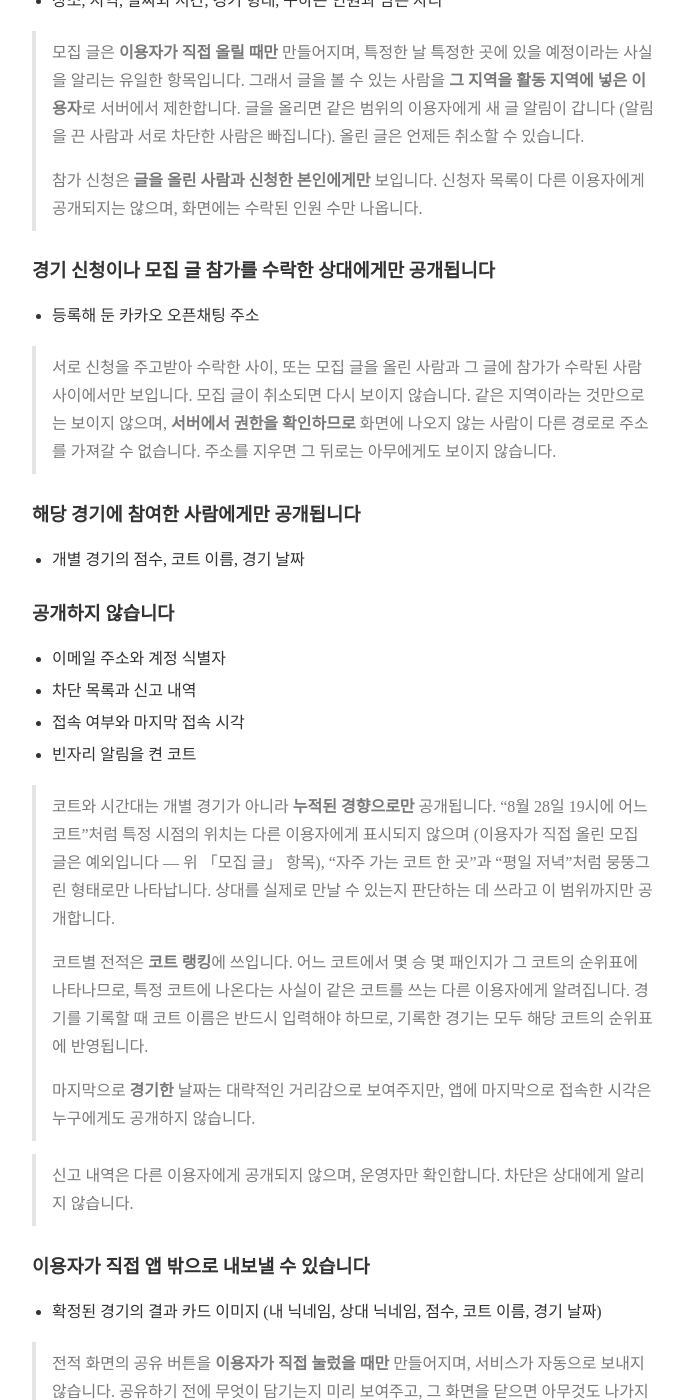
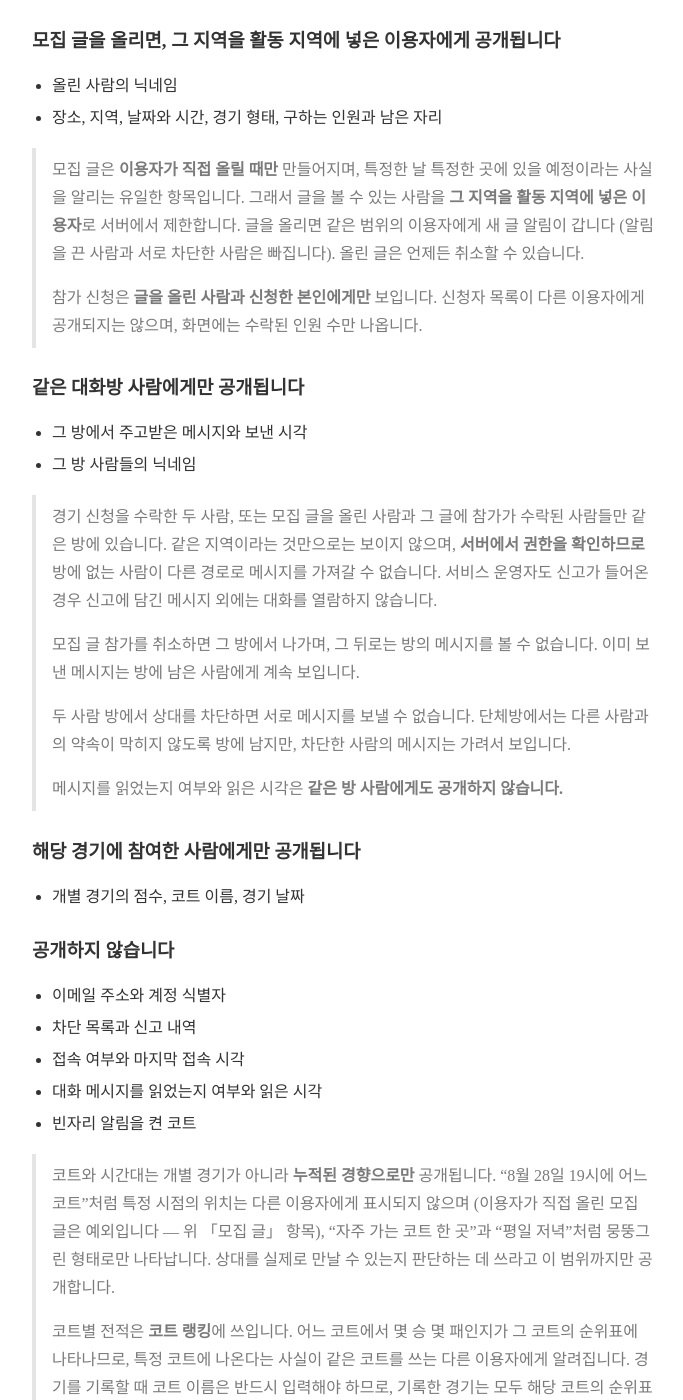
Before and after one commit to supremest35/supremest35.github.io, a Jekyll site: the page built from courtleague/privacy.md, in a window 1280 px wide and 1400 px high, scrolled down 3058 px. Shown: the whole window, without its empty margins (288-971 px from the left). Built offline with Jekyll 4.4.1, drawn with Linux system fonts in a browser that asks for light colours; nearby versions of some CDN libraries; some of the changed text lies outside the part shown.

Commit message:
코트리그 개인정보처리방침·이용약관 개정 — 앱 안 대화 (2026-10-15)
- 개인정보처리방침: 대화 메시지·읽은 시각 수집, 90일 보관, 신고 시 메시지 보관,
  알림 위탁에 메시지 앞부분, 오픈채팅 주소 삭제 (2026-10-15 시행)
- 이용약관: 모집 글·대화·빈자리 알림 용어와 조항 추가 (2026-10-15 공고, 10-22 시행)

```diff
--- a/courtleague/privacy.md
+++ b/courtleague/privacy.md
@@ -31,7 +31,6 @@ no_sidebar: true
 
 **이용자가 직접 입력하는 항목 (선택)**
 - 함께 볼 지역 (대표 지역 외에 최대 5곳까지 고름 — 그 지역 이용자도 매칭 목록에 나오게 하는 데 씀)
-- 카카오 오픈채팅 주소 (경기 약속을 잡을 때 씀)
 - 칠 수 있는 요일과 시간대 (요일 7개 × 오전·낮·저녁 중 고름 — 시간이 겹치는 상대를 매칭 목록 위로 올리는 데 씀)
 - 빈자리 알림을 받을 코트 (고른 공공 테니스장에 예약 빈자리가 나면 알리는 데 씀)
 
@@ -44,11 +43,9 @@ no_sidebar: true
 > 보이는 범위는 이전과 같으며 넓어지지 않았습니다.
 > [내 정보] → [프로필 수정]에서 확인하고 바꿀 수 있습니다.
 
-> 오픈채팅 주소와 칠 수 있는 시간은 **넣지 않아도 서비스를 모두 이용할 수 있습니다.**
-> 칠 수 있는 시간을 고르지 않으면 매칭 목록은 고른 사람과 똑같이 보이고, 순서만 다릅니다.
-> 서비스는 카카오톡 아이디나 전화번호를 받지 않으며, 오픈채팅이 아닌 주소는
-> 입력 자체가 되지 않습니다. 대화는 카카오톡에서 이루어지므로
-> **서비스는 대화 내용을 수집하거나 보관하지 않습니다.**
+> 칠 수 있는 시간은 **고르지 않아도 서비스를 모두 이용할 수 있습니다.**
+> 고르지 않으면 매칭 목록은 고른 사람과 똑같이 보이고, 순서만 다릅니다.
+> 서비스는 카카오톡 아이디나 전화번호를 받지 않습니다.
 
 > 빈자리 알림을 켠 코트는 **본인만 볼 수 있으며 다른 이용자에게 공개되지 않습니다.**
 > 서비스는 용인시 공공체육시설 통합예약 사이트에 **공개된 빈자리 정보**를 주기적으로
@@ -62,10 +59,17 @@ no_sidebar: true
 - 경기 신청·수락·거절 내역 (신청할 때 두 사람의 칠 수 있는 시간이 겹치면, 겹치는 칸 하나가 제안 시간대로 신청에 함께 담깁니다)
 - 모집 글: 올린 사람, 장소(코트를 고르거나 40자 이내로 직접 입력), 지역, 날짜와 시간, 경기 형태(단식·복식·난타), 구하는 인원
 - 모집 글 참가 신청·수락·거절 내역
+- 대화: 같은 대화방 사람끼리 주고받은 메시지(글자만), 보낸 사람, 보낸 시각
+- 대화방마다 마지막으로 읽은 시각 (안 읽은 메시지 수를 세는 데 씀)
 - 동네 새 모집 글 알림을 받을지 여부
-- 차단 목록, 신고 내역(신고 사유 및 대상)
+- 차단 목록, 신고 내역(신고 사유 및 대상, 대화에서 신고한 경우 신고 직전의 최근 메시지 20개)
 - 기기 알림 토큰 (푸시 알림을 보낼 곳을 식별하는 값)
 - 접속 로그, 기기·브라우저 정보, IP 등 (서비스 운영·보안 목적, 인증/DB 제공자를 통해 처리)
+
+> 대화방은 **이용자가 만들지 않고 저절로 열립니다.** 경기 신청이 수락되면 두 사람의 방이,
+> 모집 글 참가가 수락되면 올린 사람과 참가가 확정된 사람들의 방이 열립니다.
+> 사진과 파일은 주고받을 수 없고 글자만 보냅니다.
+> 메시지는 그 방의 **마지막 메시지 뒤 90일이 지나면 삭제**합니다.
 
 > 기기 알림 토큰은 알림을 **어느 기기로 보낼지**만 가리키는 값이며,
 > 전화번호나 기기 고유번호가 아닙니다. 앱을 지우거나 로그아웃하면 삭제되고,
@@ -120,15 +124,23 @@ no_sidebar: true
 > 참가 신청은 **글을 올린 사람과 신청한 본인에게만** 보입니다.
 > 신청자 목록이 다른 이용자에게 공개되지는 않으며, 화면에는 수락된 인원 수만 나옵니다.
 
-### 경기 신청이나 모집 글 참가를 수락한 상대에게만 공개됩니다
+### 같은 대화방 사람에게만 공개됩니다
 
-- 등록해 둔 카카오 오픈채팅 주소
+- 그 방에서 주고받은 메시지와 보낸 시각
+- 그 방 사람들의 닉네임
 
-> 서로 신청을 주고받아 수락한 사이, 또는 모집 글을 올린 사람과 그 글에 참가가
-> 수락된 사람 사이에서만 보입니다. 모집 글이 취소되면 다시 보이지 않습니다.
-> 같은 지역이라는 것만으로는 보이지 않으며, **서버에서 권한을 확인하므로**
-> 화면에 나오지 않는 사람이 다른 경로로 주소를 가져갈 수 없습니다.
-> 주소를 지우면 그 뒤로는 아무에게도 보이지 않습니다.
+> 경기 신청을 수락한 두 사람, 또는 모집 글을 올린 사람과 그 글에 참가가 수락된
+> 사람들만 같은 방에 있습니다. 같은 지역이라는 것만으로는 보이지 않으며,
+> **서버에서 권한을 확인하므로** 방에 없는 사람이 다른 경로로 메시지를 가져갈 수 없습니다.
+> 서비스 운영자도 신고가 들어온 경우 신고에 담긴 메시지 외에는 대화를 열람하지 않습니다.
+>
+> 모집 글 참가를 취소하면 그 방에서 나가며, 그 뒤로는 방의 메시지를 볼 수 없습니다.
+> 이미 보낸 메시지는 방에 남은 사람에게 계속 보입니다.
+>
+> 두 사람 방에서 상대를 차단하면 서로 메시지를 보낼 수 없습니다. 단체방에서는
+> 다른 사람과의 약속이 막히지 않도록 방에 남지만, 차단한 사람의 메시지는 가려서 보입니다.
+>
+> 메시지를 읽었는지 여부와 읽은 시각은 **같은 방 사람에게도 공개하지 않습니다.**
 
 ### 해당 경기에 참여한 사람에게만 공개됩니다
 
@@ -139,6 +151,7 @@ no_sidebar: true
 - 이메일 주소와 계정 식별자
 - 차단 목록과 신고 내역
 - 접속 여부와 마지막 접속 시각
+- 대화 메시지를 읽었는지 여부와 읽은 시각
 - 빈자리 알림을 켠 코트
 
 > 코트와 시간대는 개별 경기가 아니라 **누적된 경향으로만** 공개됩니다.
@@ -171,19 +184,22 @@ no_sidebar: true
 - 회원 가입·식별·인증, 서비스 로그인 유지
 - 동네 기반 상대 매칭 및 경기 신청/수락 처리
 - 모집 글 게시와 참가 신청/수락 처리
+- 매칭된 사람끼리의 앱 안 대화 (경기·모집 약속 잡기)
 - 경기 결과 기록 및 승률·상대전적·레이팅·랭킹 산정
-- 경기 신청·수락, 결과 확인 요청, 지켜보는 코트의 예약 빈자리, 동네 새 모집 글과 참가 신청·수락 등 알림 발송
+- 경기 신청·수락, 결과 확인 요청, 지켜보는 코트의 예약 빈자리, 동네 새 모집 글과 참가 신청·수락, 새 대화 메시지 등 알림 발송
 - 이용자 보호(차단·신고 처리), 부정 이용·허위 기록 방지
 - 서비스 운영·보안, 문의 응대
 
 ## 4. 개인정보의 보유·이용 기간
 
 - 원칙적으로 **회원 탈퇴 시 지체 없이 파기**합니다.
-  탈퇴하면 프로필·경기 기록·경기 신청·모집 글과 참가 신청·차단 내역·코트 알림 설정이 함께 삭제됩니다.
+  탈퇴하면 프로필·경기 기록·경기 신청·모집 글과 참가 신청·보낸 대화 메시지·차단 내역·코트 알림 설정이 함께 삭제됩니다.
+- 대화 메시지는 탈퇴 전이라도 그 방의 **마지막 메시지 뒤 90일이 지나면** 삭제합니다.
 - 서비스는 접속 로그를 **자체적으로 수집·보관하지 않으며**, 인증·데이터베이스
   제공자가 운영·보안 목적으로 보관하는 기록은 해당 제공자의 정책에 따릅니다.
 - 관련 법령에서 별도의 보존 의무를 정한 경우 그 기간 동안 보관합니다.
 - 신고 내역은 반복 위반 확인을 위해 보관하며, 늦어도 **탈퇴일로부터 1년 이내**에 파기합니다.
+  대화에서 신고하며 함께 담긴 메시지도 같은 기간 보관합니다.
 
 > 참고: 탈퇴한 이용자와 **함께 치른 경기는 상대방의 기록에서도 삭제**됩니다.
 > 경기 기록은 참여자 전원의 기록이므로 한 명이 탈퇴하면 그 경기가 모두에게서 사라지며,
@@ -203,7 +219,7 @@ no_sidebar: true
 | Supabase, Inc. | 회원 인증, 데이터베이스 저장·운영 | 위 1번의 수집 항목 전체 | 인도 (AWS ap-south-1, 뭄바이) | 서비스 이용 시 네트워크를 통해 전송 | 위탁 계약 종료 또는 회원 탈퇴 시까지 |
 | 주식회사 카카오 | 카카오 로그인 인증 | 계정 식별자, 닉네임 | 대한민국 | 로그인 시 전송 | 인증 처리 목적 달성 시까지 |
 | Google LLC | 구글 로그인 인증 | 계정 식별자, 이메일 | 미국 | 로그인 시 전송 | 인증 처리 목적 달성 시까지 |
-| Google LLC | 푸시 알림 발송 (Firebase Cloud Messaging) | 기기 알림 토큰, 알림 문구(상대 닉네임, 코트 이름·빈 시간, 모집 글의 장소·시간 포함) | 미국 | 알림을 보낼 때 전송 | 발송 목적 달성 시까지 |
+| Google LLC | 푸시 알림 발송 (Firebase Cloud Messaging) | 기기 알림 토큰, 알림 문구(상대 닉네임, 코트 이름·빈 시간, 모집 글의 장소·시간, 새 대화 메시지의 앞 80자 포함) | 미국 | 알림을 보낼 때 전송 | 발송 목적 달성 시까지 |
 
 > 이용자는 개인정보의 국외 이전을 거부할 수 있으며, 이 경우 서비스 이용이 제한될 수 있습니다.
 
@@ -213,7 +229,7 @@ no_sidebar: true
 - 앱 내에서 직접 할 수 있는 것:
   - **프로필 수정** — 닉네임, 대표 지역, 함께 볼 지역 변경 ([내 정보] 탭)
   - **계정 삭제(탈퇴)** — [내 정보] → 프로필 수정 → 계정 삭제
-  - **차단·신고** — 상대 카드의 ⋮ 메뉴
+  - **차단·신고** — 상대 카드나 대화방의 ⋮ 메뉴, 또는 대화 메시지를 길게 눌러서
 - 그 밖의 권리 행사는 아래 개인정보 보호책임자에게 연락해 진행할 수 있습니다.
 
 ## 8. 개인정보의 파기
@@ -264,9 +280,9 @@ no_sidebar: true
 **삭제되는 항목**
 
 - 프로필 (닉네임, 대표 지역, 함께 볼 지역, 레이팅)
-- 등록해 둔 카카오 오픈채팅 주소
 - 경기 기록과 경기 신청 내역
 - 올린 모집 글과 참가 신청 내역
+- 보낸 대화 메시지와 대화방 참여 정보
 - 차단 목록
 - 기기 알림 토큰
 - 빈자리 알림을 켠 코트
--- a/courtleague/terms.md
+++ b/courtleague/terms.md
@@ -23,6 +23,9 @@ no_sidebar: true
 - **레이팅**: 확정된 경기 결과를 바탕으로 서비스가 자동으로 계산하는 실력 지표를 말합니다.
   단식과 복식을 따로 계산합니다.
 - **매칭**: 같은 지역 회원끼리 경기를 신청하고 수락하는 기능을 말합니다.
+- **모집 글**: 회원이 장소·날짜·시간·경기 형태·인원을 정해 함께 칠 사람을 구하는 글을 말합니다.
+- **대화**: 경기 신청이나 모집 글 참가가 수락된 회원끼리 서비스 안에서 주고받는 메시지를 말합니다.
+- **빈자리 알림**: 회원이 고른 공공 테니스장에 예약 빈자리가 생기면 서비스가 알려 주는 기능을 말합니다.
 
 ## 제3조 (약관의 효력과 변경)
 
@@ -60,12 +63,14 @@ no_sidebar: true
 - 다른 회원을 욕설·비하·협박하거나 성적 불쾌감을 주는 표현을 쓰는 행위
 - 다른 회원의 개인정보를 동의 없이 수집하거나 외부에 알리는 행위
 - 정당한 이유 없이 반복해서 경기를 신청해 상대를 괴롭히는 행위
+- 대화에서 상대가 원하지 않는 메시지를 반복해서 보내는 행위
+- 실제로 칠 계획이 없는 모집 글을 올리거나, 참가가 수락된 뒤 알리지 않고 나오지 않는 행위
 - 사실이 아닌 내용으로 다른 회원을 신고하는 행위
 
 **서비스 운영을 방해하는 행위**
 
 - 닉네임이나 코트 이름에 욕설·광고·다른 사람을 사칭하는 표현을 넣는 행위
-- 서비스를 상업적 광고나 홍보에 쓰는 행위
+- 서비스를 상업적 광고나 홍보에 쓰는 행위 (대화와 모집 글을 포함합니다)
 - 자동화 프로그램으로 서비스에 접속하거나 비정상적으로 많은 요청을 보내는 행위
 - 서비스의 소프트웨어를 역설계하거나 무단으로 복제·배포하는 행위
 
@@ -95,11 +100,22 @@ no_sidebar: true
 - 회원은 처음 만나는 상대와 경기할 때 공개된 장소를 이용하는 등
   스스로 안전에 주의할 것을 권장합니다.
 
+## 제7조의2 (코트 빈자리 알림)
+
+- 빈자리 알림은 공공 테니스장 예약 사이트에 **공개된 빈자리 정보**를 주기적으로
+  확인해 알려 주는 기능입니다. 서비스는 예약 사이트를 운영하는 기관과 제휴하지 않았습니다.
+- 예약은 회원이 해당 예약 사이트에서 직접 합니다. 서비스는 예약을 대신하거나 보장하지 않습니다.
+- 알림이 늦거나 오지 않을 수 있고, 알림을 받은 뒤 자리가 이미 찼을 수 있습니다.
+  예약 사이트의 사정으로 확인할 수 있는 코트와 기간은 예고 없이 바뀔 수 있습니다.
+
 ## 제8조 (차단과 신고)
 
 - 회원은 다른 회원을 **차단**할 수 있습니다. 차단하면 서로 매칭 목록에 보이지 않고
-  경기 신청을 주고받을 수 없습니다. 차단 사실은 상대에게 알리지 않습니다.
-- 회원은 이 약관을 어긴 회원을 **신고**할 수 있습니다.
+  경기 신청과 두 사람 사이의 대화를 주고받을 수 없습니다. 모집 글의 단체 대화에서는
+  다른 회원과의 약속을 위해 함께 남지만, 차단한 회원의 메시지는 가려서 보입니다.
+  차단 사실은 상대에게 알리지 않습니다.
+- 회원은 이 약관을 어긴 회원을 **신고**할 수 있습니다. 대화에서 신고하면
+  신고 직전의 최근 메시지가 신고 내용에 함께 담깁니다.
 - 서비스는 신고를 받으면 사실 관계를 확인하고 필요한 조치를 합니다.
   처리 결과는 신고한 회원에게 알릴 수 있습니다.
 - 신고 내용은 다른 회원에게 공개되지 않습니다.
@@ -119,11 +135,12 @@ no_sidebar: true
 
 ## 제10조 (게시물의 권리)
 
-- 회원이 입력한 경기 기록·닉네임·코트 이름 등의 저작권은 해당 회원에게 있습니다.
+- 회원이 입력한 경기 기록·닉네임·코트 이름·모집 글·대화 메시지 등의 저작권은 해당 회원에게 있습니다.
 - 회원은 서비스가 이 콘텐츠를 서비스 운영·개선·표시에 필요한 범위에서 쓰는 것에 동의합니다.
-  표시되는 곳은 매칭 목록, 랭킹, 상대 프로필, 상대 전적입니다.
+  표시되는 곳은 매칭 목록, 랭킹, 상대 프로필, 상대 전적, 모집 글 목록, 대화방입니다.
   각 화면에서 다른 회원에게 무엇이 보이는지는 개인정보처리방침 2항에 적어 두었습니다.
 - 서비스는 이 범위를 넘어 회원의 콘텐츠를 외부에 제공하거나 판매하지 않습니다.
+- 대화 메시지는 그 대화방의 마지막 메시지 뒤 90일이 지나면 삭제됩니다.
 
 ## 제11조 (서비스의 제공과 변경)
 
@@ -141,7 +158,8 @@ no_sidebar: true
 
 - 회원은 언제든지 앱 안에서 탈퇴할 수 있습니다.
   ([내 정보] 탭 → 프로필 수정 → 계정 삭제)
-- 탈퇴하면 프로필, 경기 기록, 경기 신청 내역, 차단 목록이 함께 삭제됩니다.
+- 탈퇴하면 프로필, 경기 기록, 경기 신청 내역, 모집 글과 참가 신청 내역, 보낸 대화 메시지,
+  빈자리 알림 설정, 차단 목록이 함께 삭제됩니다.
 - 탈퇴한 회원과 **함께 치른 경기는 상대방의 기록에서도 삭제**됩니다.
   경기 기록은 참여자 전원의 기록이므로, 한 명이 탈퇴하면 그 경기가 모두에게서
   사라지고 상대방의 승률과 레이팅도 그만큼 다시 계산됩니다.
```
Also changed, not shown: other parts of courtleague/privacy.md (+3 -3 lines), other parts of courtleague/terms.md (+3 -3 lines).
